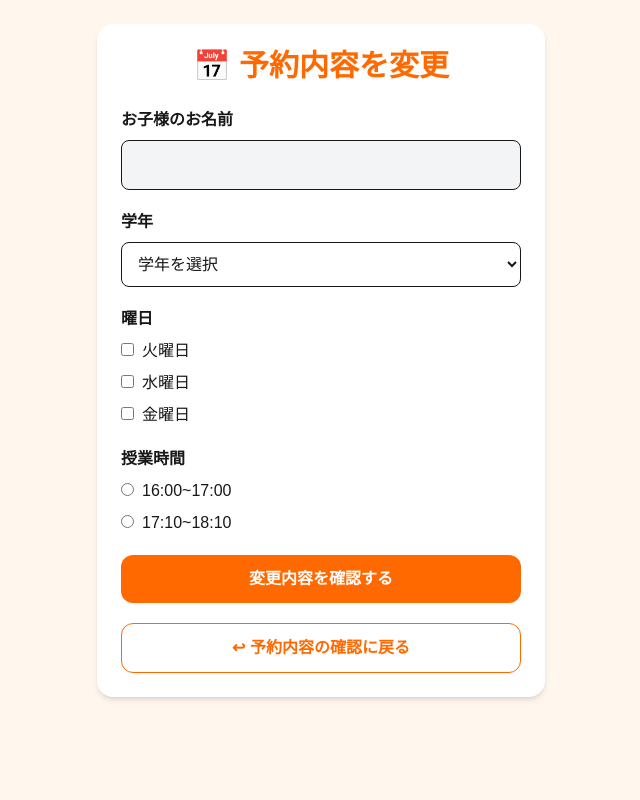
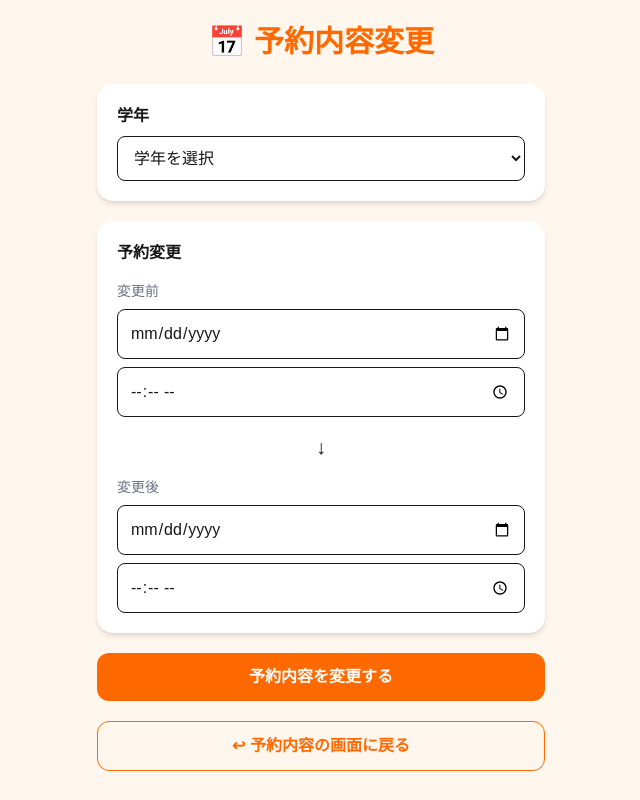
Before and after one commit to Nanoka0717/raise_soroban, a Next.js app: page /students/new/parent/login/parent/reservation2 in a window 1280 px wide. Shown: the whole page, without its empty margins (319-959 px from the left). Built offline with nearby package versions, Linux system fonts and the light colour scheme.

Commit message:
予約内容変更ページを修正

```diff
--- a/src/app/students/new/parent/login/parent/reservation2/page.tsx
+++ b/src/app/students/new/parent/login/parent/reservation2/page.tsx
@@ -1,56 +1,33 @@
 "use client";
 
-import { useEffect, useState } from "react";
+import { useState } from "react";
 import { useRouter } from "next/navigation";
 import Link from "next/link";
 
-type Reservation = {
-  name: string;
-  grade: string;
-  day: string[];
-  time: string;
-};
-
-export default function ParentReservationPage() {
+export default function ParentReservationChangePage() {
   const router = useRouter();
 
-  const [name, setName] = useState("");
   const [grade, setGrade] = useState("");
-  const [day, setDay] = useState<string[]>([]);
-  const [time, setTime] = useState("");
 
-  useEffect(() => {
-    const savedReservation =
-      sessionStorage.getItem("reservation");
+  const [fromDate, setFromDate] = useState("");
+  const [fromTime, setFromTime] = useState("");
 
-    if (savedReservation) {
-      const reservation: Reservation =
-        JSON.parse(savedReservation);
+  const [toDate, setToDate] = useState("");
+  const [toTime, setToTime] = useState("");
 
-      setName(reservation.name);
-      setGrade(reservation.grade);
-      setDay(reservation.day);
-      setTime(reservation.time);
-    }
-  }, []);
-
-  const handleUpdate = () => {
-    if (!name || !grade || day.length === 0 || !time) {
+  const handleChange = () => {
+    if (
+      !grade ||
+      !fromDate ||
+      !fromTime ||
+      !toDate ||
+      !toTime
+    ) {
       alert("全て入力してください。");
       return;
     }
 
-    const reservation = {
-      name,
-      grade,
-      day,
-      time,
-    };
-
-    sessionStorage.setItem(
-      "reservation",
-      JSON.stringify(reservation)
-    );
+    alert("予約内容を変更しました！");
 
     router.push(
       "/students/new/parent/login/parent/reservation/confirm"
@@ -60,30 +37,17 @@ export default function ParentReservationPage() {
   return (
     <main className="min-h-screen bg-orange-50 p-6">
 
-      <div className="mx-auto max-w-md rounded-2xl bg-white p-6 shadow-md">
+      <div className="mx-auto max-w-md">
 
         <h1 className="mb-6 text-center text-3xl font-bold text-orange-500">
-          📅 予約内容を変更
+          📅 予約内容変更
         </h1>
 
         <div className="space-y-5">
 
-          {/* お名前 */}
-          <div>
-            <label className="mb-2 block font-bold">
-              お子様のお名前
-            </label>
+          {/* 学年 */}
+          <div className="rounded-2xl bg-white p-5 shadow-md">
 
-            <input
-              type="text"
-              value={name}
-              readOnly
-              className="w-full rounded-lg border bg-gray-100 p-3"
-            />
-          </div>
-
-          {/* 学年 */}
-          <div>
             <label className="mb-2 block font-bold">
               学年
             </label>
@@ -107,100 +71,98 @@ export default function ParentReservationPage() {
               <option>小学5年生</option>
               <option>小学6年生</option>
             </select>
+
           </div>
 
-          {/* 曜日 */}
-          <div>
-            <p className="mb-2 font-bold">
-              曜日
+          {/* 予約変更 */}
+          <div className="rounded-2xl bg-white p-5 shadow-md">
+
+            <p className="mb-4 font-bold">
+              予約変更
             </p>
 
-            {[
-              "火曜日",
-              "水曜日",
-              "金曜日",
-            ].map((d) => (
-              <label
-                key={d}
-                className="mb-2 block"
-              >
+            {/* 変更前 */}
+            <div className="mb-4">
+
+              <p className="mb-2 text-sm text-gray-500">
+                変更前
+              </p>
+
+              <div className="space-y-2">
+
                 <input
-                  type="checkbox"
-                  checked={day.includes(d)}
-                  onChange={(e) => {
-                    if (e.target.checked) {
-                      setDay([...day, d]);
-                    } else {
-                      setDay(
-                        day.filter(
-                          (item) => item !== d
-                        )
-                      );
+                  type="date"
+                  value={fromDate}
+                  onChange={(e) =>
+                    setFromDate(e.target.value)
                   }
-                  }}
-                  className="mr-2"
+                  className="w-full rounded-lg border p-3"
                 />
 
-                {d}
-              </label>
-            ))}
+                <input
+                  type="time"
+                  value={fromTime}
+                  onChange={(e) =>
+                    setFromTime(e.target.value)
+                  }
+                  className="w-full rounded-lg border p-3"
+                />
+
               </div>
 
-          {/* 授業時間 */}
-          <div>
-            <p className="mb-2 font-bold">
-              授業時間
+            </div>
+
+            <p className="mb-4 text-center text-xl font-bold">
+              ↓
             </p>
 
-            <label className="mb-2 block">
+            {/* 変更後 */}
+            <div>
+
+              <p className="mb-2 text-sm text-gray-500">
+                変更後
+              </p>
+
+              <div className="space-y-2">
+
                 <input
-                type="radio"
-                name="time"
-                value="16:00~17:00"
-                checked={
-                  time === "16:00~17:00"
+                  type="date"
+                  value={toDate}
+                  onChange={(e) =>
+                    setToDate(e.target.value)
                   }
-                onChange={(e) =>
-                  setTime(e.target.value)
-                }
-                className="mr-2"
+                  className="w-full rounded-lg border p-3"
                 />
 
-              16:00~17:00
-            </label>
-
-            <label className="block">
                 <input
-                type="radio"
-                name="time"
-                value="17:10~18:10"
-                checked={
-                  time === "17:10~18:10"
+                  type="time"
+                  value={toTime}
+                  onChange={(e) =>
+                    setToTime(e.target.value)
                   }
-                onChange={(e) =>
-                  setTime(e.target.value)
-                }
-                className="mr-2"
+                  className="w-full rounded-lg border p-3"
                 />
 
-              17:10~18:10
-            </label>
               </div>
 
-          {/* 変更内容を確認 */}
+            </div>
+
+          </div>
+
+          {/* 予約内容を変更する */}
           <button
-            onClick={handleUpdate}
+            onClick={handleChange}
             className="w-full rounded-xl bg-orange-500 py-3 font-bold text-white"
           >
-            変更内容を確認する
+            予約内容を変更する
           </button>
 
-          {/* 戻る */}
+          {/* 予約内容の画面に戻る */}
           <Link
             href="/students/new/parent/login/parent/reservation/confirm"
             className="block w-full rounded-xl border border-orange-500 py-3 text-center font-bold text-orange-500"
           >
-            ↩︎ 予約内容の確認に戻る
+            ↩︎ 予約内容の画面に戻る
           </Link>
 
         </div>
```
Lines whose indentation alone changed are shown as unchanged.
